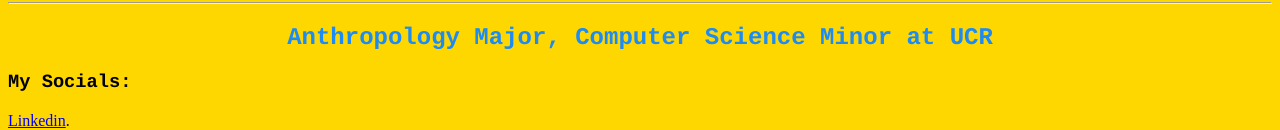
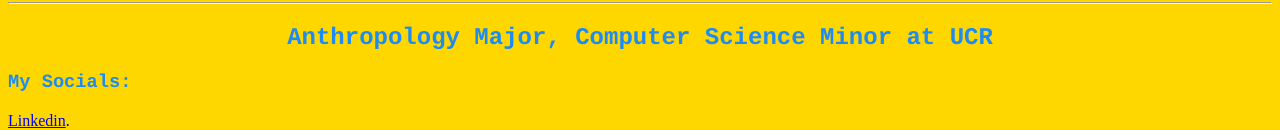
Before and after one commit to Kirsten821/Kirsten821.github.io, a plain HTML site: page index.html in a window 1280 px wide. Shown: the part 122-252 px from the top of the page. Drawn offline with Linux system fonts and the light colour scheme.

Commit message:
Fixed socials color

```diff
--- a/index.html
+++ b/index.html
@@ -82,7 +82,7 @@
 	    <hr />
 		<!-- Line should be splitting the two main headers -->
 	    <h2 class="blue">Anthropology Major, Computer Science Minor at UCR</h2>
-	    <h3>My Socials:</h3>
+	    <h3 class="blue">My Socials:</h3>
 	    <a href="https://www.linkedin.com/in/kirsten-williams-6277101b9/">Linkedin</a>.
 
 	    <br>
```
